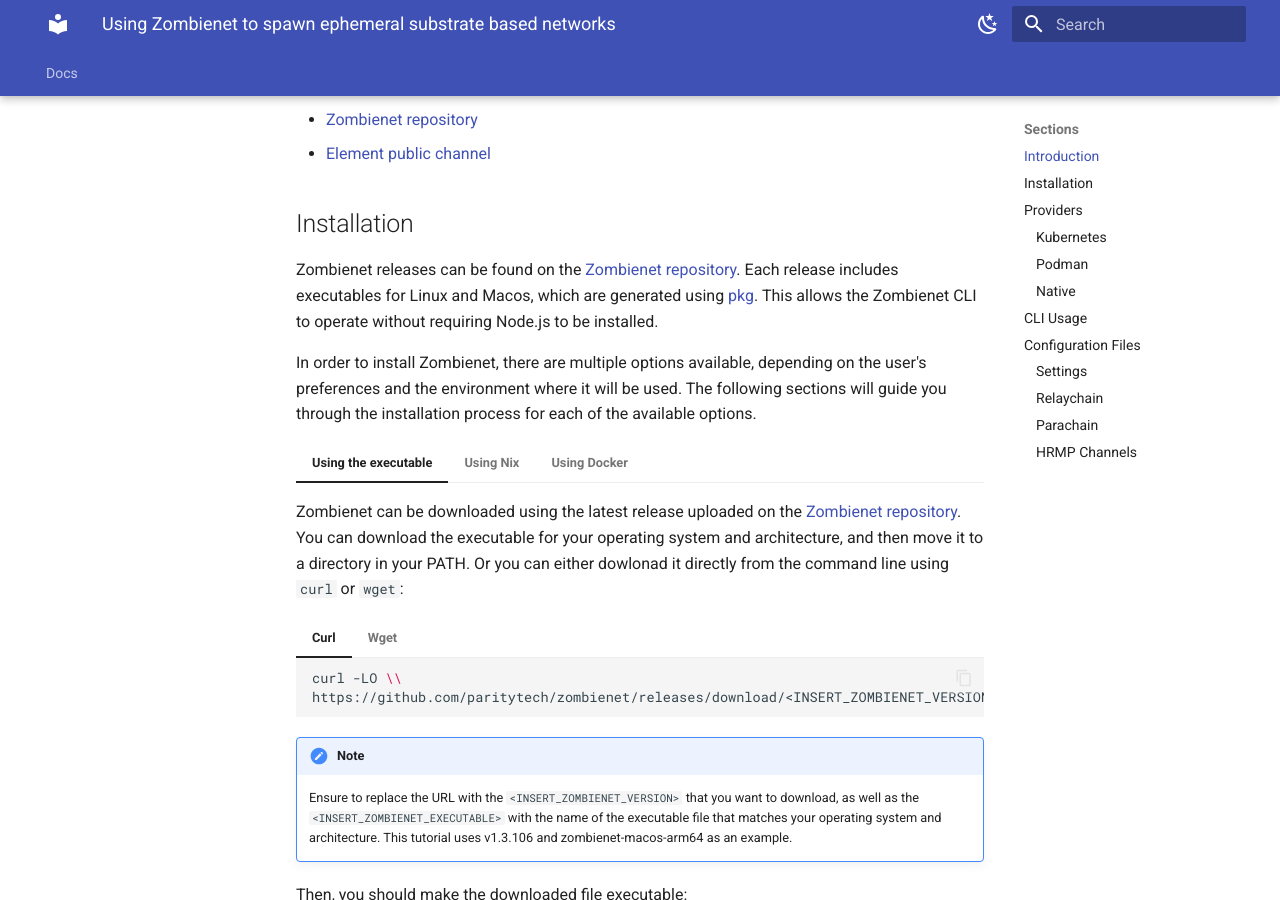
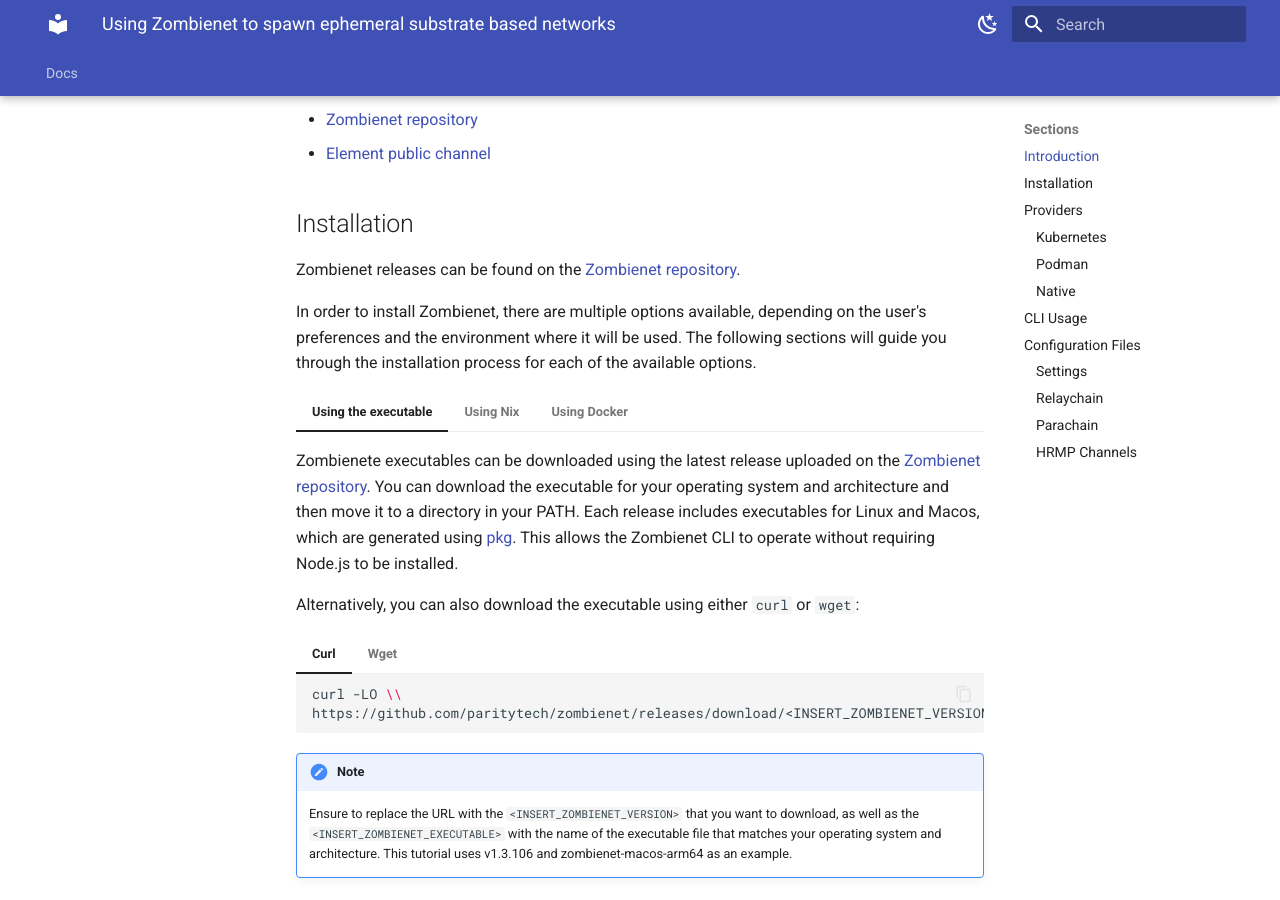
Before and after one commit to papermoonio/polkadot-ecosystem-docs-draft, an MkDocs documentation site: the page built from docs/dev-tools/zombienet/index.md, in a window 1280 px wide and 900 px high, scrolled down 501 px. Built offline with MkDocs 1.6.1 and Material for MkDocs 9.7.7, drawn with Linux system fonts in a browser that asks for light colours.

Commit message:
fix: zombienet installation paraphrasing

````diff
--- a/docs/dev-tools/zombienet/index.md
+++ b/docs/dev-tools/zombienet/index.md
@@ -18,13 +18,15 @@
 
 ## Installation
 
-Zombienet releases can be found on the [Zombienet repository]( https://github.com/paritytech/zombienet ){target=_blank}. Each release includes executables for Linux and Macos, which are generated using [pkg]( https://github.com/vercel/pkg ){target=_blank}. This allows the Zombienet CLI to operate without requiring Node.js to be installed.
+Zombienet releases can be found on the [Zombienet repository]( https://github.com/paritytech/zombienet ){target=_blank}.
 
 In order to install Zombienet, there are multiple options available, depending on the user's preferences and the environment where it will be used. The following sections will guide you through the installation process for each of the available options.
 
 === "Using the executable"
 
-    Zombienet can be downloaded using the latest release uploaded on the [Zombienet repository]( https://github.com/paritytech/zombienet/releases ){target=_blank}. You can download the executable for your operating system and architecture, and then move it to a directory in your PATH. Or you can either dowlonad it directly from the command line using `curl` or `wget`:
+    Zombienete executables can be downloaded using the latest release uploaded on the [Zombienet repository]( https://github.com/paritytech/zombienet/releases ){target=_blank}. You can download the executable for your operating system and architecture and then move it to a directory in your PATH. Each release includes executables for Linux and Macos, which are generated using [pkg]( https://github.com/vercel/pkg ){target=_blank}. This allows the Zombienet CLI to operate without requiring Node.js to be installed.
+
+    Alternatively, you can also download the executable using either `curl` or `wget`:
 
     === "Curl"
         ```bash
````
